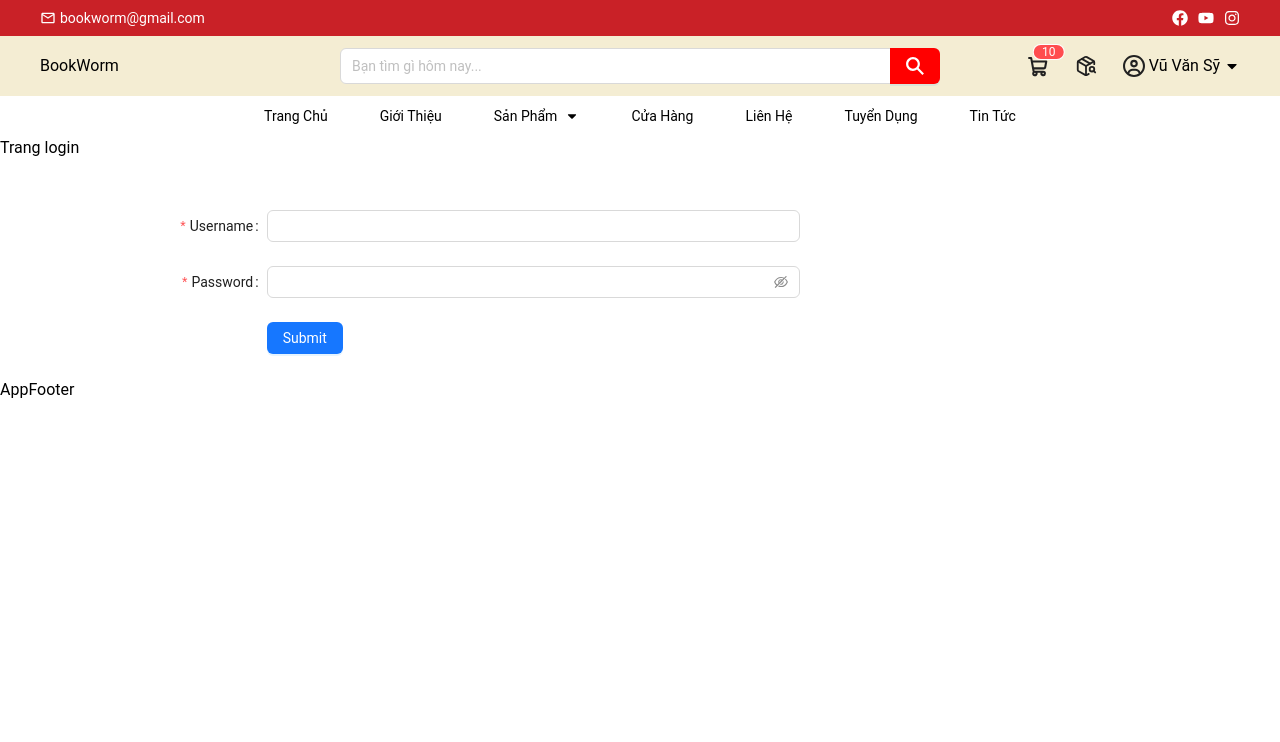
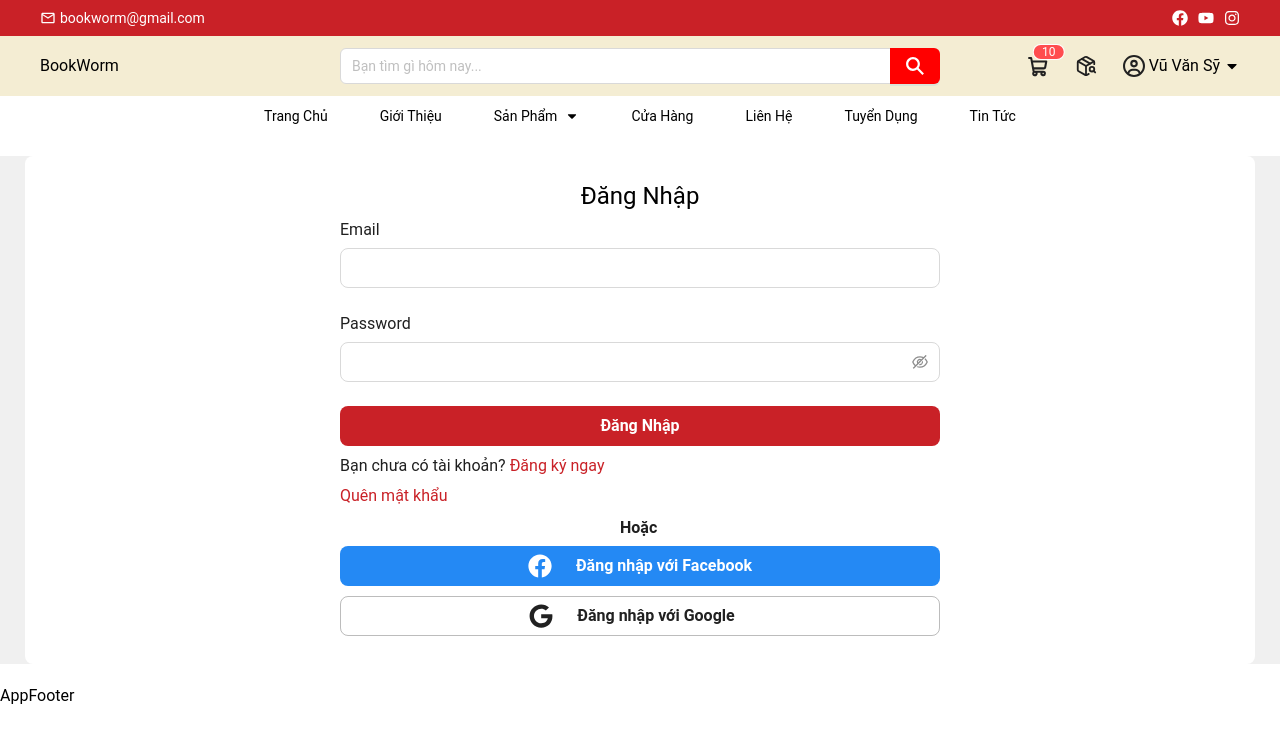
Before and after one commit to vuvansy/app-client-BookWorm, a Next.js app: page /login in a window 1280 px wide. Shown: the top 742 px of the page. Built offline with nearby package versions, Linux system fonts and the light colour scheme.

Commit message:
Add login

```diff
--- a/src/app/(auth)/login/form-login.tsx
+++ b/src/app/(auth)/login/form-login.tsx
@@ -1,7 +1,11 @@
 'use client'
-
 import React from 'react';
 import { Button, Checkbox, Form, Input } from 'antd';
+import Link from 'next/link';
+import { FaFacebook } from "react-icons/fa";
+import { FaGoogle } from "react-icons/fa";
+
+
 
 const onFinish = (values: any) => {
     console.log('Success:', values);
@@ -12,7 +16,7 @@ const onFinishFailed = (errorInfo: any) => {
 };
 
 type FieldType = {
-    username?: string;
+    email?: string;
     password?: string;
     remember?: string;
 };
@@ -21,36 +25,43 @@ const LoginForm = () => (
 
     <Form
         name="basic"
-        labelCol={{ span: 8 }}
-        wrapperCol={{ span: 16 }}
+        // labelCol={{ span: 8 }}
+        // wrapperCol={{ span: 16 }}
         // style={{ maxWidth: 600, marginTop: "50px" }}
-        className='max-w-[800px] md:!pt-[50px]'
+        className='max-w-[800px] '
         onFinish={onFinish}
         onFinishFailed={onFinishFailed}
         autoComplete="off"
+        size='large'
     >
+        <div className='h-[30px] text-body1'>Email</div>
         <Form.Item<FieldType>
-            label="Username"
-            name="username"
+            name="email"
             rules={[{ required: true, message: 'Please input your username!' }]}
         >
             <Input />
         </Form.Item>
 
+        <div className='h-[30px] text-body1'>Password</div>
         <Form.Item<FieldType>
-            label="Password"
             name="password"
             rules={[{ required: true, message: 'Please input your password!' }]}
         >
             <Input.Password />
         </Form.Item>
+        <button type='submit' className='w-full h-10 rounded-lg bg-red1 text-white text-body-bold '>Đăng Nhập</button>
+        <div className='h-5 my-[10px] text-body1 items-center flex justify-between'>
+            <span>Bạn chưa có tài khoản? <Link href="/register" className='text-red1'>Đăng ký ngay</Link></span>
+        </div>
+        <div className='h-5 mb-[10px] text-body1 items-center flex justify-between'>
+            <Link href="/forgot-password" className='text-red1'>Quên mật khẩu</Link>
+        </div>
+        <div className='w-full h-5 mb-[10px] '>
+            <div className='w-10 h-5 text-body-bold mx-auto'>Hoặc</div>
+        </div>
+        <button type='button' className='w-full h-10 rounded-lg bg-blue-text text-white text-body-bold mb-[10px] items-center flex justify-center gap-6'><FaFacebook size={24} />Đăng nhập với Facebook</button>
+        <button type='button' className='w-full h-10 rounded-lg border border-black/30 text-black text-body-bold items-center flex justify-center gap-6 pr-4 '><FaGoogle size={24} />Đăng nhập với Google</button>
 
-
-        <Form.Item wrapperCol={{ offset: 8, span: 16 }}>
-            <Button type="primary" htmlType="submit">
-                Submit
-            </Button>
-        </Form.Item>
     </Form>
 
 );
--- a/src/app/(auth)/login/page.tsx
+++ b/src/app/(auth)/login/page.tsx
@@ -3,9 +3,13 @@ import LoginForm from "./form-login";
 
 const LoginPage = () => {
     return (
-        <div className="">
-            <h1>Trang login</h1>
-            <LoginForm />
+        <div className="bg-bg-main">
+            <div className="container bg-white rounded-lg my-5">
+                <div className="w-[600px] mx-auto py-7">
+                    <div className=" text-heading3  mb-[10px] flex items-center justify-center">Đăng Nhập</div>
+                    <LoginForm />
+                </div>
+            </div>
         </div>
     )
 }
```
